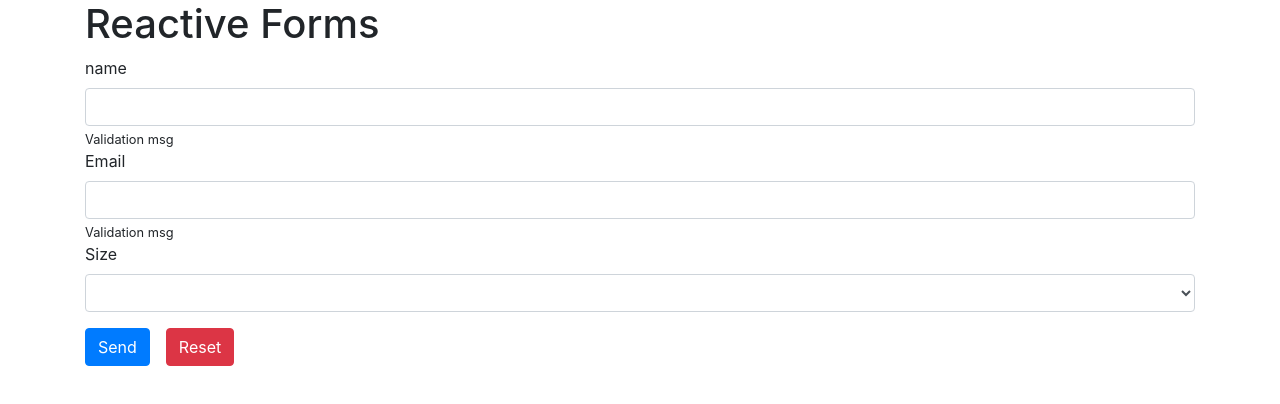
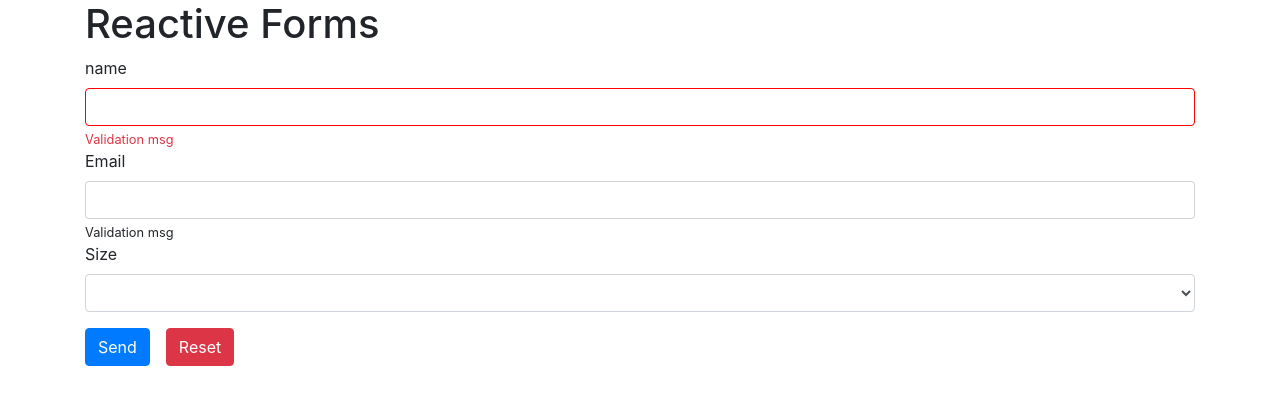
Before and after one commit to kumaruidivloper/Reactive-Simple-Form, an Angular app: page / in a window 1280 px wide. Shown: the top 404 px of the page. Built offline with nearby package versions, Linux system fonts and the light colour scheme.

Commit message:
form-validation-done-for-name-field

```diff
--- a/src/app/user-form/user-form.component.html
+++ b/src/app/user-form/user-form.component.html
@@ -6,7 +6,8 @@
     <input type="text"
            formControlName="name"
            class="form-control">
-    <small class="form-text">Validation msg</small>
+    <small *ngIf="name.invalid"
+           class="form-text text-danger">Validation msg</small>
   </div>
 
   <div class="from-group">
--- a/src/app/user-form/user-form.component.scss
+++ b/src/app/user-form/user-form.component.scss
@@ -0,0 +1,3 @@
+input.ng-invalid {
+    border-color: red;
+}
--- a/src/app/user-form/user-form.component.ts
+++ b/src/app/user-form/user-form.component.ts
@@ -1,5 +1,5 @@
 import { Component, OnInit } from '@angular/core';
-import { FormGroup, FormControl, FormBuilder } from '@angular/forms';
+import { FormGroup, FormControl, FormBuilder, Validators } from '@angular/forms';
 
 @Component({
   selector: 'app-user-form',
@@ -12,11 +12,19 @@ export class UserFormComponent implements OnInit {
 
   constructor(fb: FormBuilder) {
     this.userForm = fb.group({
-      name: null,
+      name: [null, Validators.required],
       email: null,
       size: null
     })
     // this.send();
+  }
+
+  get name() {
+    return this.userForm.get('name') as FormControl;
+  }
+
+  get email() {
+    return this.userForm.get('email') as FormControl;
   }
 
   send() {
```
Also changed, not shown: 1 other file (tests, documents, lock files or other folders).
